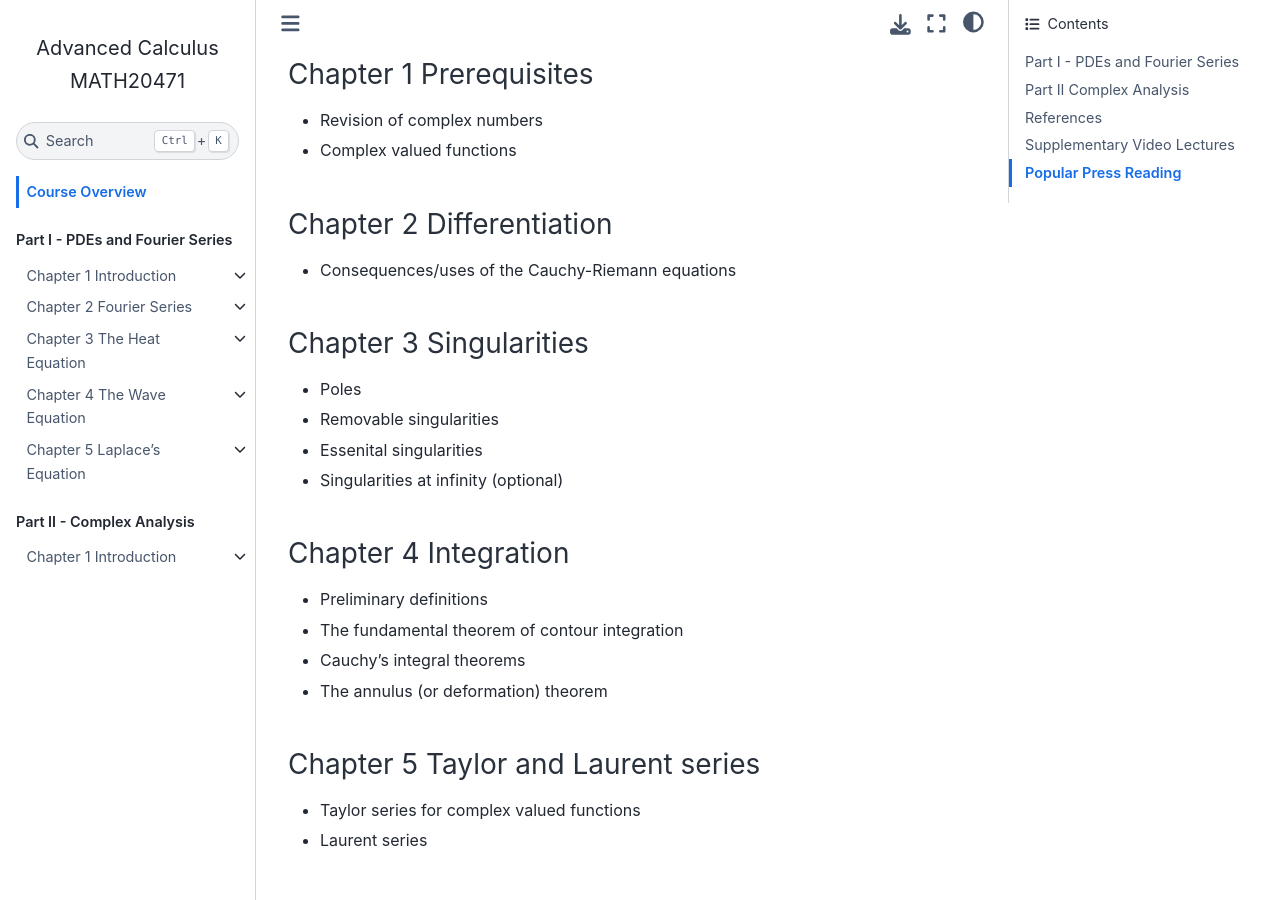
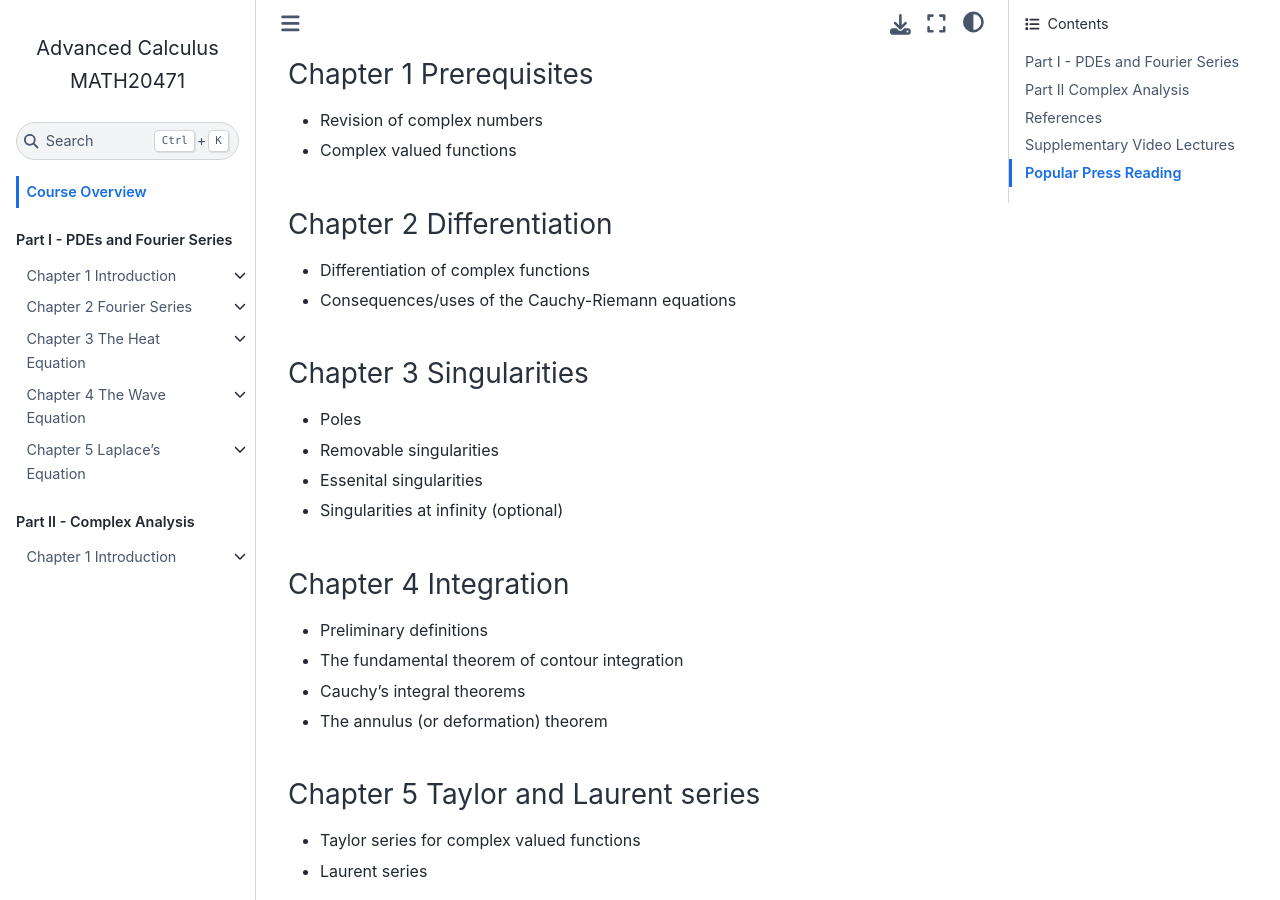
Before and after one commit to jjcrofts77/Advanced-Calculus-MATH20471, a Jupyter Book: the page built from intro.md, in a window 1280 px wide and 900 px high, scrolled down 1720 px. Built offline with Jupyter Book 1.0.4 settings and Sphinx 7.4.7 and the Sphinx Book theme 1.1.4, drawn with Linux system fonts in a browser that asks for light colours; pages that are not in the unit, such as notebooks, are missing from menus.

Commit message:
Update intro.md

```diff
--- a/intro.md
+++ b/intro.md
@@ -48,6 +48,7 @@ The second part of this course of lectures considers the extension of calculus t
    - Complex valued functions
 
 ### Chapter 2 Differentiation
+   - Differentiation of complex functions
    - Consequences/uses of the Cauchy-Riemann equations
 
 ### Chapter 3 Singularities
```
